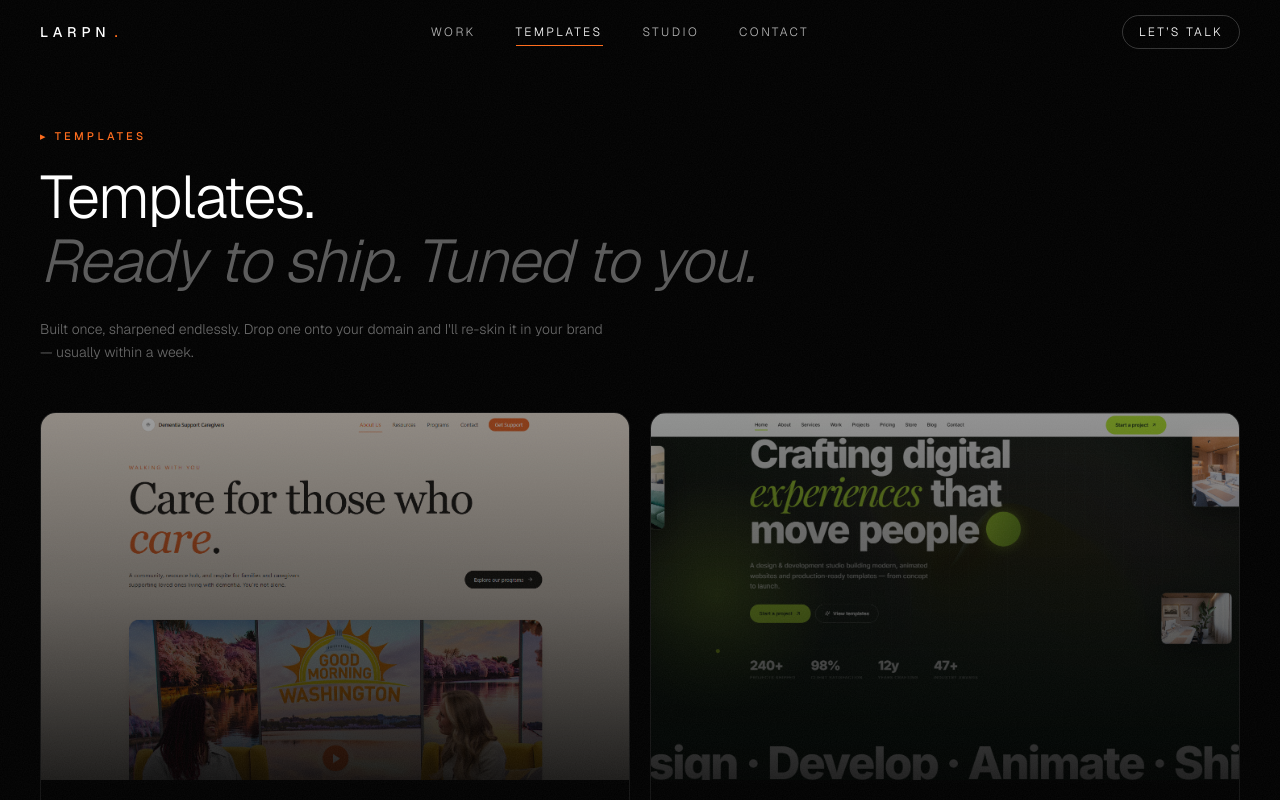
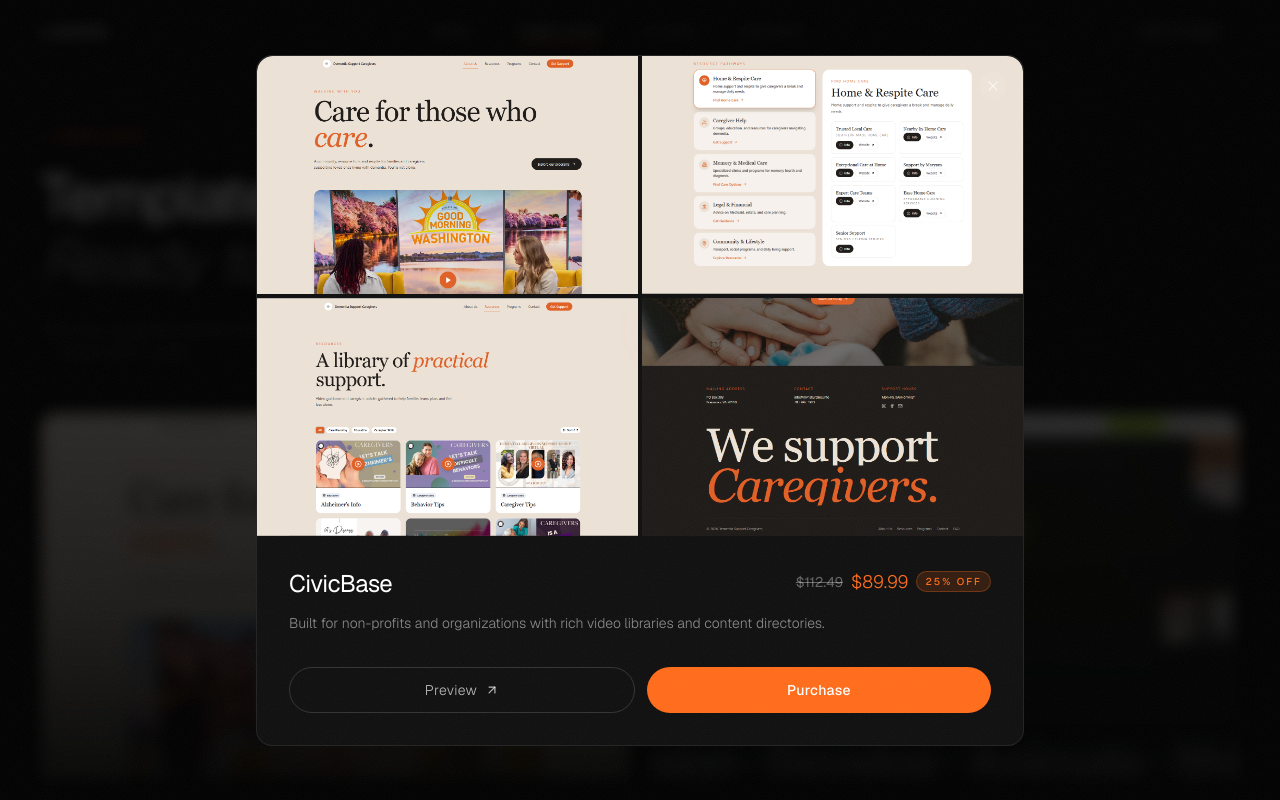
Before and after one commit to larpn-services/website, a Next.js app: page /templates in a window 1280 px wide. Both pictures are taken after a click on the element 335 px from the left and 654 px from the top of the page. Shown: the top 800 px of the page. Built offline with nearby package versions, Linux system fonts and the light colour scheme.

Commit message:
feat: add template detail modal with 2x2 screenshots, preview and purchase CTAs

```diff
--- a/app/templates/page.tsx
+++ b/app/templates/page.tsx
@@ -1,13 +1,24 @@
 "use client";
 
-import { useState } from "react";
+import { useState, useEffect } from "react";
 import Image from "next/image";
-import { motion } from "framer-motion";
+import Link from "next/link";
+import { motion, AnimatePresence } from "framer-motion";
+import { X, ArrowUpRight } from "lucide-react";
 import Footer from "@/components/Footer";
 import { templates, type Template } from "./templates";
 
 export default function TemplatesPage() {
   const [selected, setSelected] = useState<Template | null>(null);
+
+  useEffect(() => {
+    if (!selected) return;
+    const onKey = (e: KeyboardEvent) => {
+      if (e.key === "Escape") setSelected(null);
+    };
+    window.addEventListener("keydown", onKey);
+    return () => window.removeEventListener("keydown", onKey);
+  }, [selected]);
 
   return (
     <>
@@ -86,6 +97,102 @@ export default function TemplatesPage() {
         </section>
       </main>
       <Footer />
+
+      {/* Modal */}
+      <AnimatePresence>
+        {selected && (
+          <>
+            {/* Backdrop */}
+            <motion.div
+              key="backdrop"
+              initial={{ opacity: 0 }}
+              animate={{ opacity: 1 }}
+              exit={{ opacity: 0 }}
+              transition={{ duration: 0.2 }}
+              onClick={() => setSelected(null)}
+              className="fixed inset-0 z-50 bg-black/70 backdrop-blur-sm"
+            />
+
+            {/* Panel */}
+            <motion.div
+              key="panel"
+              initial={{ opacity: 0, scale: 0.96 }}
+              animate={{ opacity: 1, scale: 1 }}
+              exit={{ opacity: 0, scale: 0.96 }}
+              transition={{ duration: 0.2, ease: [0.22, 1, 0.36, 1] }}
+              className="fixed inset-0 z-50 flex items-center justify-center p-4 pointer-events-none"
+            >
+              <div className="relative bg-[#0f0f0f] border border-white/[0.08] rounded-2xl max-w-3xl w-full max-h-[90vh] overflow-y-auto pointer-events-auto">
+                {/* Close */}
+                <button
+                  onClick={() => setSelected(null)}
+                  aria-label="Close"
+                  className="absolute top-4 right-4 z-10 p-1.5 rounded-full bg-white/[0.06] hover:bg-white/[0.12] text-white/60 hover:text-white transition-colors"
+                >
+                  <X size={16} />
+                </button>
+
+                {/* 2×2 image grid */}
+                <div className="grid grid-cols-2 gap-1 rounded-t-2xl overflow-hidden">
+                  {selected.pics.map((src, idx) => (
+                    <div key={idx} className="relative aspect-[16/10] overflow-hidden">
+                      <Image
+                        src={src}
+                        alt={`${selected.name} screenshot ${idx + 1}`}
+                        fill
+                        sizes="(max-width: 640px) 50vw, 384px"
+                        className="object-cover"
+                      />
+                    </div>
+                  ))}
+                </div>
+
+                {/* Body */}
+                <div className="p-6 sm:p-8">
+                  <div className="flex flex-wrap items-start justify-between gap-3 mb-3">
+                    <h2 className="text-white text-2xl font-normal tracking-tight">
+                      {selected.name}
+                    </h2>
+                    <div className="flex items-center gap-2">
+                      <span className="text-white/35 text-sm line-through">
+                        ${selected.originalPrice.toFixed(2)}
+                      </span>
+                      <span className="text-ember text-lg font-light">
+                        ${selected.price.toFixed(2)}
+                      </span>
+                      <span className="px-2 py-0.5 rounded-full bg-ember/15 border border-ember/30 text-ember text-[10px] tracking-[0.2em] uppercase font-medium">
+                        25% OFF
+                      </span>
+                    </div>
+                  </div>
+
+                  <p className="text-white/50 text-sm font-light leading-relaxed mb-8">
+                    {selected.description}
+                  </p>
+
+                  <div className="flex flex-col sm:flex-row gap-3">
+                    <a
+                      href={selected.previewUrl}
+                      target="_blank"
+                      rel="noreferrer"
+                      className="flex-1 inline-flex items-center justify-center gap-2 px-5 py-3 rounded-full border border-white/[0.15] text-white/70 hover:text-white hover:border-white/30 text-sm font-light tracking-wide transition-colors"
+                    >
+                      Preview
+                      <ArrowUpRight size={14} />
+                    </a>
+                    <Link
+                      href="/contact"
+                      className="flex-1 inline-flex items-center justify-center gap-2 px-5 py-3 rounded-full bg-ember hover:bg-ember-soft text-white text-sm font-medium tracking-wide transition-colors"
+                    >
+                      Purchase
+                    </Link>
+                  </div>
+                </div>
+              </div>
+            </motion.div>
+          </>
+        )}
+      </AnimatePresence>
     </>
   );
 }
```
